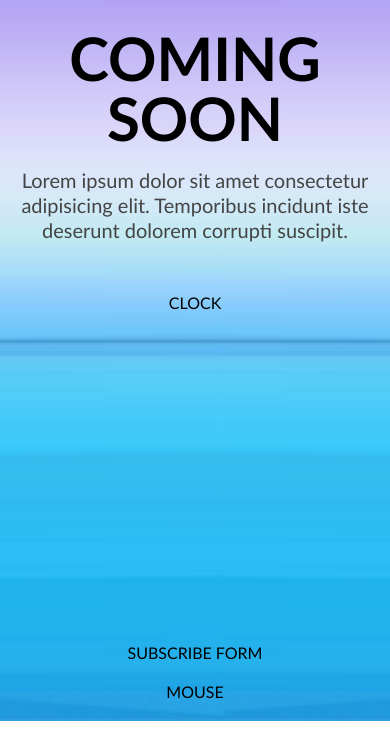
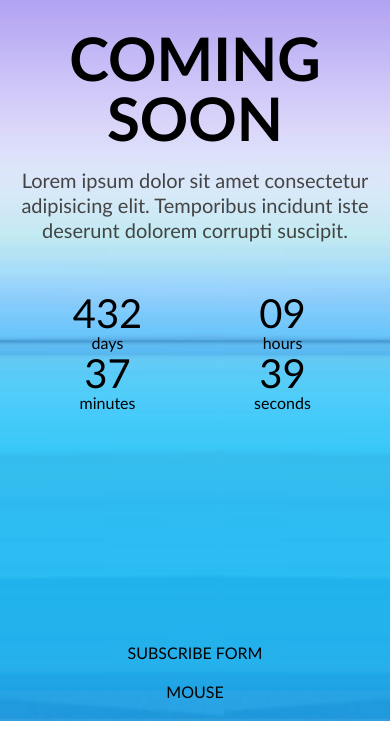
Before and after one commit to Roberta2020/6-coming-soon, a plain HTML site: page index.html in a window 390 px wide. Shown: the part 92-844 px from the top of the page. Drawn offline with Linux system fonts and the light colour scheme; a script that the page names is missing.

Commit message:
responsive clock

```diff
--- a/css/clock.css
+++ b/css/clock.css
@@ -0,0 +1,27 @@
+.clock {
+    display: inline-block;
+    width: 100%;
+}
+        .clock > .time {
+            display: inline-block;
+            width: 25%;
+            float: left;
+        }
+        .clock > .time > .value {
+            display: inline-block;
+            width: 100%;
+            font-size: 40px;
+            line-height: 40px;
+        }
+        .clock > .time > .label {
+            display: inline-block;
+            width: 100%;
+            font-size: 16px;
+            line-height: 20px;
+        }
+
+@media (max-width: 640px) {
+    .clock > .time {
+    width: 50%;
+    }
+}
--- a/index.html
+++ b/index.html
@@ -23,7 +23,22 @@
            <p>Lorem ipsum dolor sit amet consectetur adipisicing elit.
             Temporibus incidunt iste deserunt dolorem corrupti suscipit.</p>
             <div class="clock">
-                CLOCK
+                <div class="time">
+                    <div class="value">432</div>
+                    <div class="label">days</div>
+                </div>
+                <div class="time">
+                    <div class="value">09</div>
+                    <div class="label">hours</div>
+                </div>
+                <div class="time">
+                    <div class="value">37</div>
+                    <div class="label">minutes</div>
+                </div>
+                <div class="time">
+                    <div class="value">39</div>
+                    <div class="label">seconds</div>
+                </div>
             </div>
             <form class="form">
                 SUBSCRIBE FORM
```
